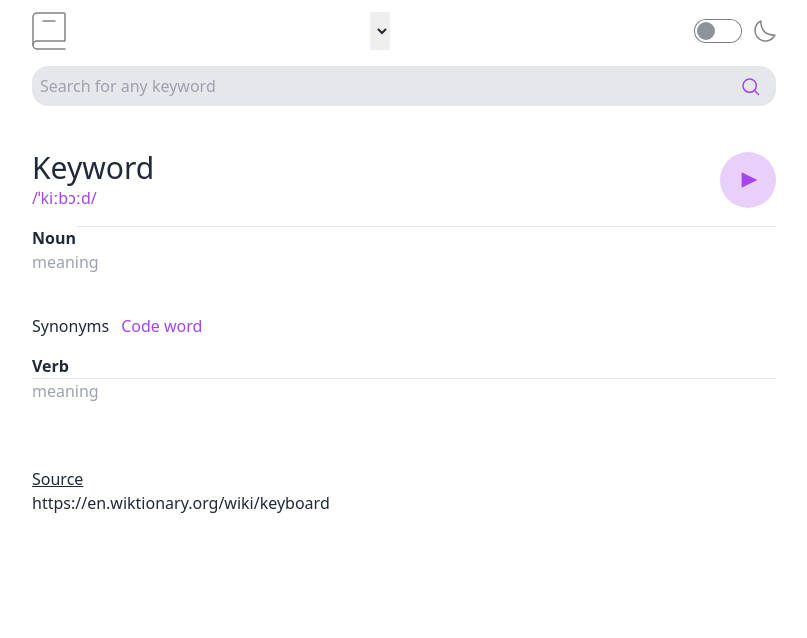
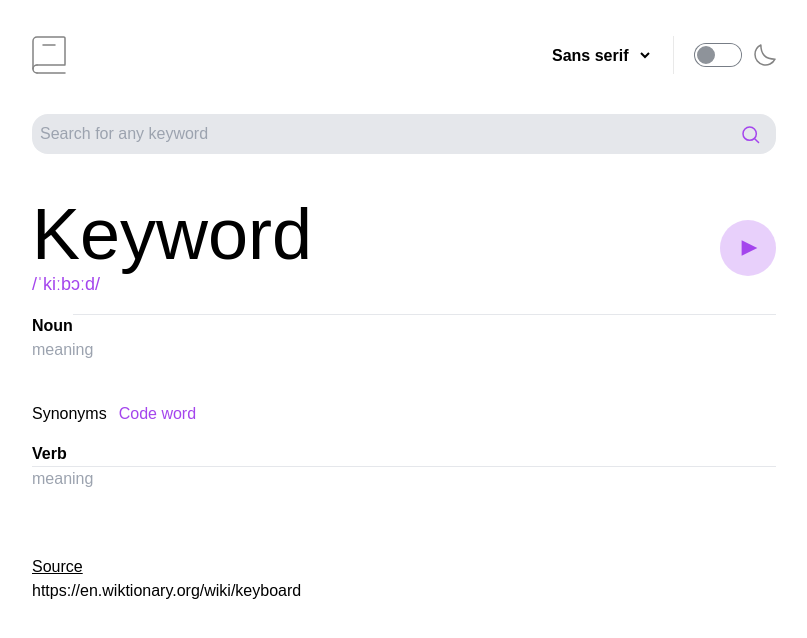
Before and after one commit to outerpreneur/Dictionary-Web-App, a plain HTML site: page index.html in a window 1280 px wide. Shown: the whole page, without its empty margins (236-1043 px from the left). Drawn offline with nearby package versions, Linux system fonts and the light colour scheme.

Commit message:
Dark mode

```diff
--- /dev/null
+++ b/font-selector.js
@@ -0,0 +1,21 @@
+const fontSelector = document.getElementById("font-selector");
+const bodyTag = document.getElementById("bodytag");
+
+fontSelector.addEventListener("change", (event) => {
+  if (fontSelector.value === "Serif") {
+    bodyTag.classList.remove("font-mono");
+    bodyTag.classList.remove("font-sans");
+    bodyTag.classList.add("font-serif");
+    console.log("serif");
+  } else if (fontSelector.value === "Sans serif") {
+    bodyTag.classList.remove("font-mono");
+    bodyTag.classList.remove("font-serif");
+    bodyTag.classList.add("font-sans");
+    console.log("Sans serif");
+  } else if (fontSelector.value === "Mono") {
+    bodyTag.classList.remove("font-sans");
+    bodyTag.classList.remove("font-serif");
+    bodyTag.classList.add("font-mono");
+    console.log("Mono");
+  }
+});
--- a/index.html
+++ b/index.html
@@ -1,5 +1,5 @@
 <!DOCTYPE html>
-<html lang="en" class="dark">
+<html lang="en">
   <head>
     <meta charset="UTF-8" />
     <meta name="viewport" content="width=device-width, initial-scale=1.0" />
@@ -19,13 +19,19 @@
     <script src="https://cdn.tailwindcss.com"></script>
     <script>
       tailwind.config = {
+        darkMode: "class",
         theme: {
           extend: {
             colors: {
               accent: "#A445ED",
               inputgray: "#3A3A3A",
+              lightgray: "#E9E9E9",
             },
-            darkMode: "class",
+            fontFamily: {
+              sans: ["sans-serif"],
+              serif: ["serif"],
+              mono: ["monospace"],
+            },
           },
         },
       };
@@ -33,28 +39,54 @@
 
     <title>Frontend Mentor | Dictionary web app</title>
   </head>
-  <body class="bg-white dark:bg-black h-full">
-    <header class="max-w-xs sm:max-w-xl md:max-w-2xl lg:max-w-3xl mx-auto p-3">
-      <div class="first-row flex justify-between">
+  <body id="bodytag" class="font-sans">
+    <div class="h-screen bg-white text-black dark:bg-black dark:text-white">
+      <header
+        class="bg-white max-w-xs sm:max-w-xl md:max-w-2xl lg:max-w-3xl mx-auto p-3 dark:bg-black"
+      >
+        <div class="first-row flex justify-between py-6">
           <img src="./assets/images/logo.svg" />
-        <select>
-          <option value="Sans serif"></option>
-          <option value="Serif"></option>
-          <option value="Mono"></option>
+          <div class="flex gap-5">
+            <div class="border-r border-lightgray px-5 flex">
+              <select
+                id="font-selector"
+                class="bg-transparent font-bold p-2 cursor-pointer"
+              >
+                <option value="Sans serif">Sans serif</option>
+                <option value="Serif">Serif</option>
+                <option value="Mono">Mono</option>
               </select>
+            </div>
+
             <div class="flex items-center gap-3">
               <input
                 type="checkbox"
-            id="toggle-btn"
+                id="toggle-theme"
                 class="toggle dark:bg-accent"
               />
-          <img src="./assets/images/icon-moon.svg" alt="" />
+              <svg
+                xmlns="http://www.w3.org/2000/svg"
+                width="22"
+                height="22"
+                viewBox="0 0 22 22"
+              >
+                <path
+                  fill="none"
+                  stroke="#838383"
+                  stroke-linecap="round"
+                  stroke-linejoin="round"
+                  stroke-width="1.5"
+                  d="M1 10.449a10.544 10.544 0 0 0 19.993 4.686C11.544 15.135 6.858 10.448 6.858 1A10.545 10.545 0 0 0 1 10.449Z"
+                  class="dark:stroke-accent"
+                />
+              </svg>
+            </div>
           </div>
         </div>
         <form id="form-search" class="second-row relative mt-4">
           <input
             id="search-input"
-          class="w-full rounded-2xl bg-gray-200 p-2 cursor-pointer dark:bg-inputgray dark:text-white"
+            class="w-full rounded-2xl bg-gray-200 p-2 cursor-pointer dark:bg-inputgray"
             placeholder="Search for any keyword"
           />
           <svg
@@ -77,14 +109,14 @@
         </form>
       </header>
       <main
-      class="max-w-xs sm:max-w-xl md:max-w-2xl lg:max-w-3xl p-3 mt-5 mx-auto"
+        class="bg-white max-w-xs sm:max-w-xl md:max-w-2xl lg:max-w-3xl p-3 mt-5 mx-auto dark:bg-black"
       >
         <div class="container-api flex flex-col gap-4">
           <div class="result">
             <div class="flex justify-between">
               <div class="flex flex-col justify-between">
-              <h1 id="query" class="text-3xl dark:text-white">Keyword</h1>
-              <h2 id="phonetic" class="text-accent">/ˈkiːbɔːd/</h2>
+                <h1 id="query" class="text-2xl md:text-7xl">Keyword</h1>
+                <h2 id="phonetic" class="text-accent text-lg">/ˈkiːbɔːd/</h2>
               </div>
               <img
                 class="w-14 cursor-pointer"
@@ -94,7 +126,7 @@
               />
             </div>
           </div>
-        <div id="noun" class="noun dark:text-white">
+          <div id="noun" class="noun">
             <div class="flex">
               <span class="grow-0 inline-block font-bold">Noun</span>
               <hr class="grow inline-block w-2" />
@@ -106,7 +138,7 @@
               <p id="synonyms" class="text-accent">Code word</p>
             </div>
           </div>
-        <div id="verb" class="verb dark:text-white">
+          <div id="verb" class="verb">
             <span class="font-bold">Verb</span>
             <hr />
             <p class="text-gray-400">meaning</p>
@@ -115,12 +147,14 @@
         </div>
       </main>
       <footer
-      class="dark:text-white max-w-xs sm:max-w-xl md:max-w-2xl lg:max-w-3xl p-3 mx-auto"
+        class="max-w-xs sm:max-w-xl md:max-w-2xl lg:max-w-3xl p-3 mx-auto"
       >
         <h5 class="underline">Source</h5>
         <p>https://en.wiktionary.org/wiki/keyboard</p>
       </footer>
       <script src="./api.js"></script>
-    <!-- <script src="./theme.js"></script> -->
+      <script src="./font-selector.js"></script>
+      <script src="./theme.js"></script>
+    </div>
   </body>
 </html>
--- a/theme.js
+++ b/theme.js
@@ -1,12 +1,15 @@
+const toggleTheme = document.getElementById("toggle-theme");
+const bodyTag2 = document.getElementById("bodytag");
+
 // On page load or when changing themes, best to add inline in `head` to avoid FOUC
 if (
   localStorage.theme === "dark" ||
   (!("theme" in localStorage) &&
     window.matchMedia("(prefers-color-scheme: dark)").matches)
 ) {
-  document.documentElement.classList.add("dark");
+  bodyTag2.classList.add("dark");
 } else {
-  document.documentElement.classList.remove("dark");
+  bodyTag2.classList.remove("dark");
 }
 
 // Whenever the user explicitly chooses light mode
@@ -18,11 +21,7 @@ localStorage.theme = "dark";
 // Whenever the user explicitly chooses to respect the OS preference
 localStorage.removeItem("theme");
 
-const toggleButton = document.getElementById("toggle-btn");
-
-toggleButton.addEventListener("change", (event) => {
-  document.documentElement.classList.add("dark");
-  console.log(localStorage.theme);
+toggleTheme.addEventListener("change", (event) => {
+  console.log("works");
+  bodyTag2.classList.toggle("dark");
 });
-
-console.log(localStorage.theme);
```
Lines whose indentation alone changed are shown as unchanged.
